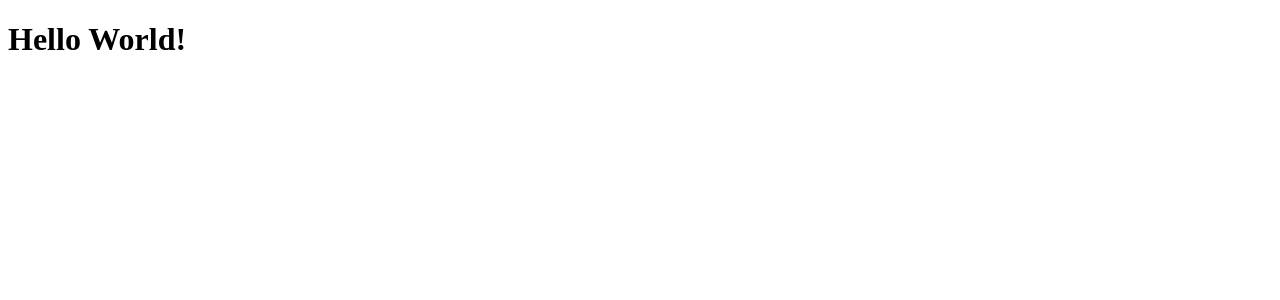
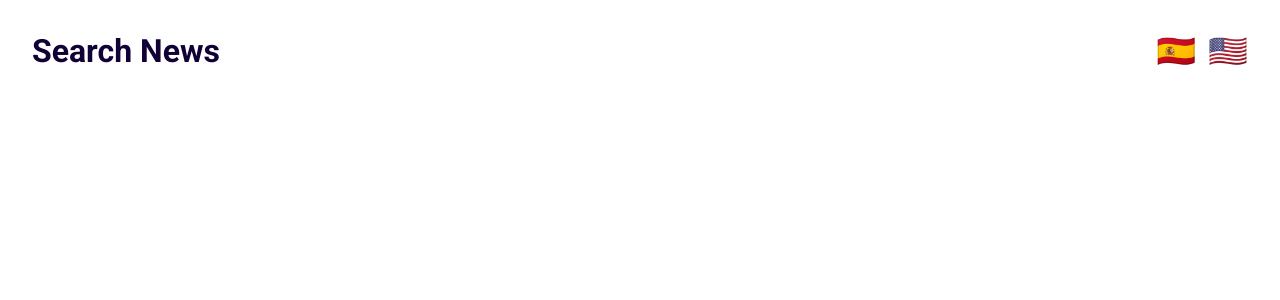
Before and after one commit to barckcode/news-search, a Next.js app: page / in a window 1280 px wide. Shown: the top 300 px of the page. Built offline with nearby package versions, Linux system fonts and the light colour scheme.

Commit message:
Add Header Component

```diff
--- /dev/null
+++ b/components/Header/index.js
@@ -0,0 +1,23 @@
+import {
+	HeaderComponent,
+	Button,
+} from './styles'
+
+const Header = () => {
+	return (
+		<HeaderComponent>
+			<h1>Search News</h1>
+
+			<nav>
+				<Button>
+					🇪🇸
+				</Button>
+				<Button>
+					🇺🇸
+				</Button>
+			</nav>
+		</HeaderComponent>
+	)
+}
+
+export default Header
--- /dev/null
+++ b/components/Header/styles.js
@@ -0,0 +1,20 @@
+import styled from '@emotion/styled'
+
+const HeaderComponent = styled.header`
+  padding: 2rem;
+  display: flex;
+  align-items: center;
+  justify-content: space-between;
+`
+
+const Button = styled.button`
+  margin-left: 0.75rem;
+  border-style: none;
+  font-size: 2rem;
+  background-color: #FFFFFF;
+`
+
+export {
+  HeaderComponent,
+  Button,
+}
--- a/pages/index.js
+++ b/pages/index.js
@@ -1,13 +1,41 @@
 import Head from 'next/head'
+import { Global, css } from '@emotion/core'
 
-export default function Home() {
+// Components:
+import Header from '../components/Header'
+
+
+const Home = () => {
   return (
-    <div className="container">
+    <>
       <Head>
-        <title>Create Next App</title>
+        <title>Search News | 🕵🏽‍♀️</title>
         <link rel="icon" href="/favicon.ico" />
+        <link href="https://fonts.googleapis.com/css2?family=Roboto:wght@300;400;700&display=swap" rel="stylesheet" />
       </Head>
-      <h1>Hello World!</h1>
-    </div>
+
+      <Header />
+
+      <Global
+        styles={css`
+          * {
+            margin: 0;
+            padding: 0;
+            box-sizing: border-box;
+            font-family: 'Roboto', sans-serif;
+          }
+
+          body {
+            color: #120136;
+          }
+
+          img {
+            width: 100%
+          }
+        `}
+      />
+    </>
   )
 }
+
+export default Home
```
